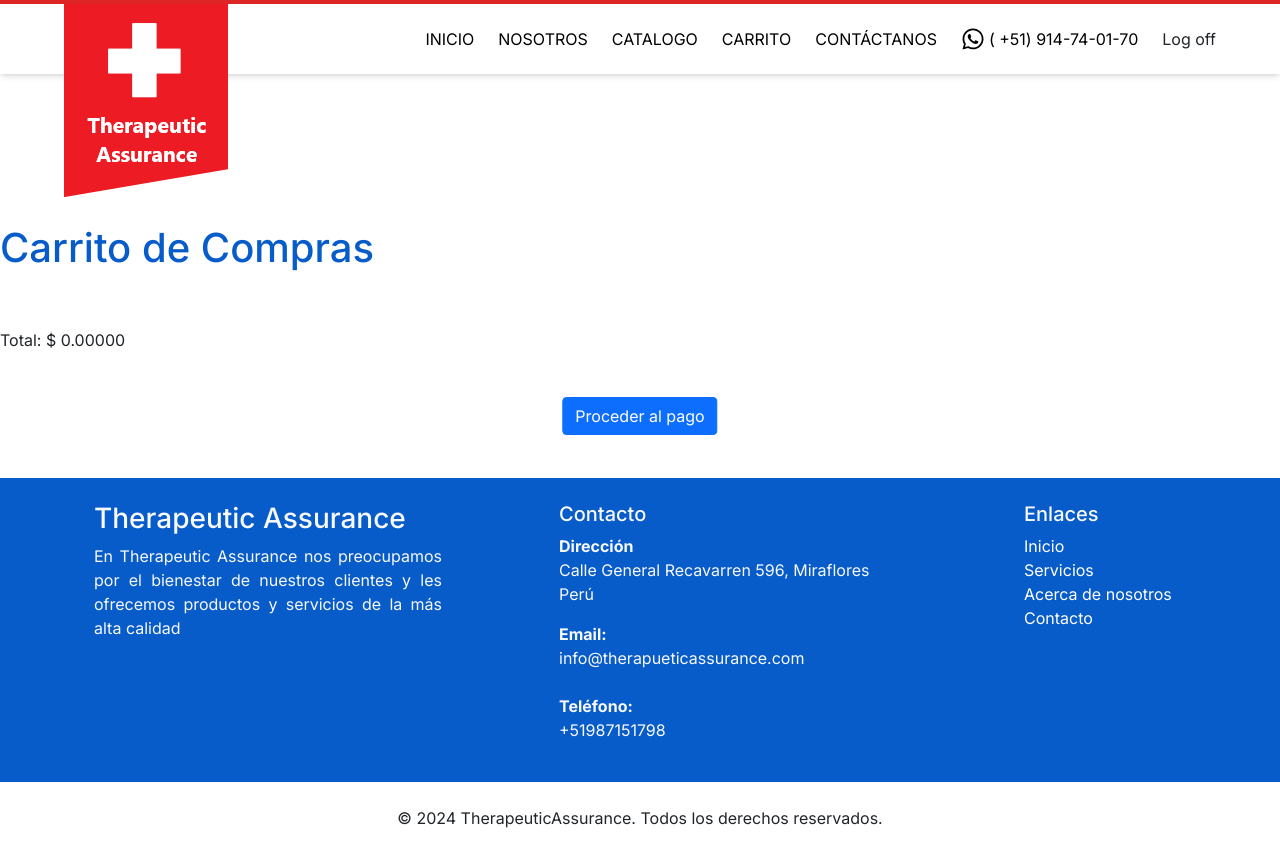
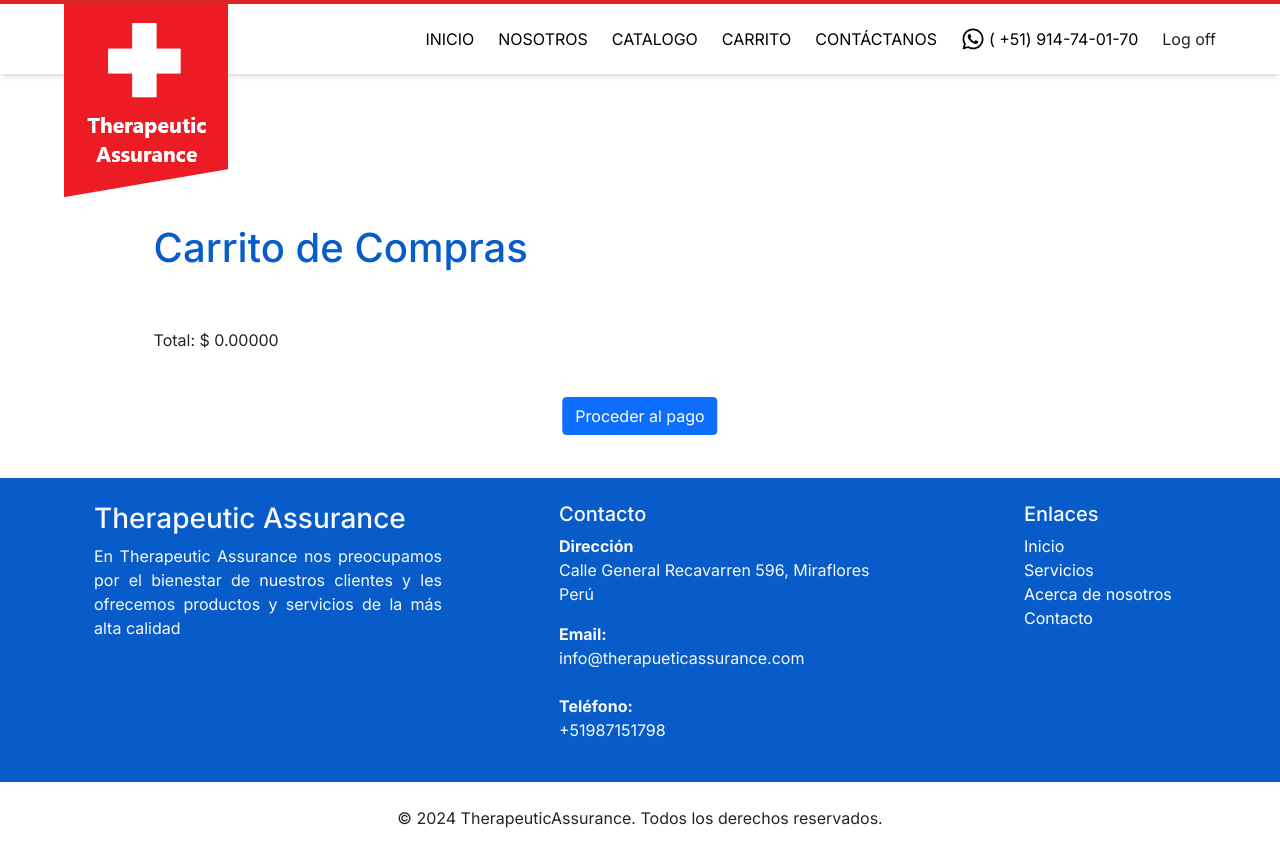
Before and after one commit to WindDistinct/TherapeuticAssurance, a Next.js app: page /checkout in a window 1280 px wide. Built offline with nearby package versions, Linux system fonts and the light colour scheme.

Commit message:
estilo carrito
uwu

```diff
--- a/app/globals.css
+++ b/app/globals.css
@@ -1,6 +1,11 @@
 @tailwind base;
 @tailwind components;
 @tailwind utilities;
+
+#checkout{
+    padding-left: 12%;
+    padding-right: 12%;
+}
 
 #presentacion{
     padding-left: 98px;
```
